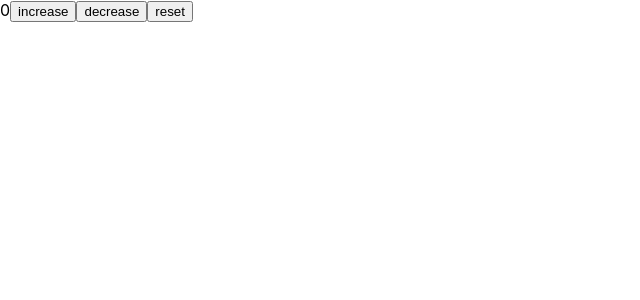
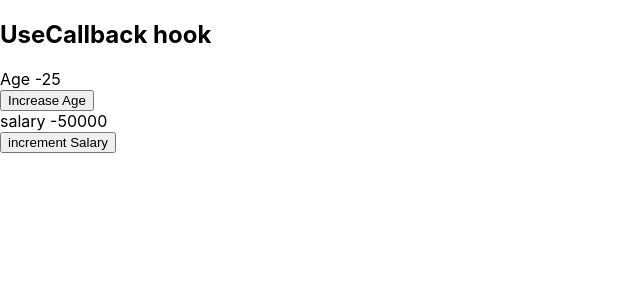
Before and after one commit to kevinoti2018/reactHooks, a React (Create React App) app: page / in a window 1280 px wide. Shown: the top 300 px of the page, without its empty margins (0-640 px from the left). Built offline with nearby package versions, Linux system fonts and the light colour scheme.

Commit message:
useCallback

```diff
--- a/src/App.js
+++ b/src/App.js
@@ -1,21 +1,13 @@
-// import ClassCounter from "./components/ClassCounter";
-// import HookCounter from "./components/HookCounter";
+import React from 'react'
+import ParentComponent from './components/ParentComponent';
 
-import DataFetching from "./components/DataFetching";
-import IntervalHookCounter from "./components/IntervalHookCounter";
-// import MouseContainer from "./components/MouseContainer";
-
-// import HookUseEffect2 from "./components/HookUseEffect2";
-
-// import HookUseEffect from "./components/HookUseEffect";
-
-// import HookCounter2 from './components/HookCounter2';
-import UseReducer from './components/UseReducer';
 function App() {
   return (
     <div className="App">
 
-    <UseReducer/>
+
+       <ParentComponent/>
+
     </div>
   );
 }
--- /dev/null
+++ b/src/components/Button.jsx
@@ -0,0 +1,11 @@
+import React from 'react'
+
+const Button = ({handleClick, children}) => {
+  return (
+    <button onClick={handleClick}>
+      {children}
+    </button>
+  )
+}
+
+export default React.memo(Button)
--- /dev/null
+++ b/src/components/Count.jsx
@@ -0,0 +1,9 @@
+import React from 'react'
+
+const Count = ({text,count}) => {
+  return (
+    <div>{text} -{count} </div>
+  )
+}
+
+export default React.memo(Count)
--- /dev/null
+++ b/src/components/ParentComponent.jsx
@@ -0,0 +1,27 @@
+import React,{useState, useCallback} from 'react'
+import Title from './Title'
+import Button from './Button'
+import Count from './Count'
+const ParentComponent = () => {
+    const [age,setAge] = useState(25)
+    const[salary,setSalary] = useState(50000)
+    const incrementAge = useCallback(
+        ()=>{
+            setAge(age +1)
+        },[age]
+    )
+    const incrementSalary = useCallback( ()=>{
+        setSalary(salary + 1000)
+    },[salary])
+  return (
+    <div>
+        <Title/>
+        <Count text='Age' count={age} />
+        <Button handleClick={incrementAge}>Increase Age</Button>
+        <Count text='salary' count={salary} />
+        <Button handleClick={incrementSalary} >increment Salary </Button>
+    </div>
+  )
+}
+
+export default ParentComponent
--- /dev/null
+++ b/src/components/Title.jsx
@@ -0,0 +1,11 @@
+import React from 'react'
+
+const Title = () => {
+  return (
+    <h2>
+        UseCallback hook
+    </h2>
+  )
+}
+
+export default React.memo(Title)
```
